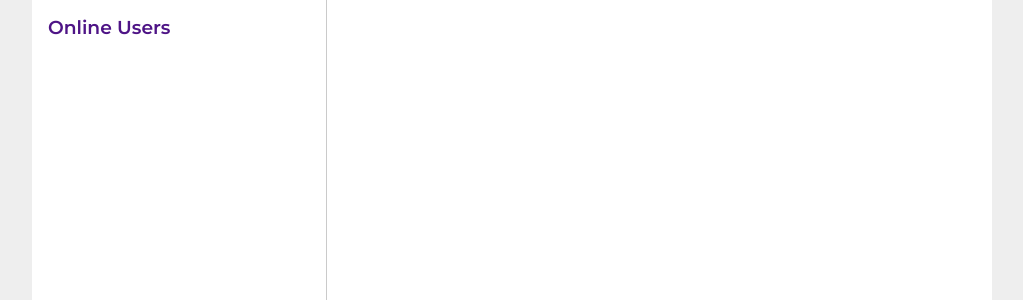
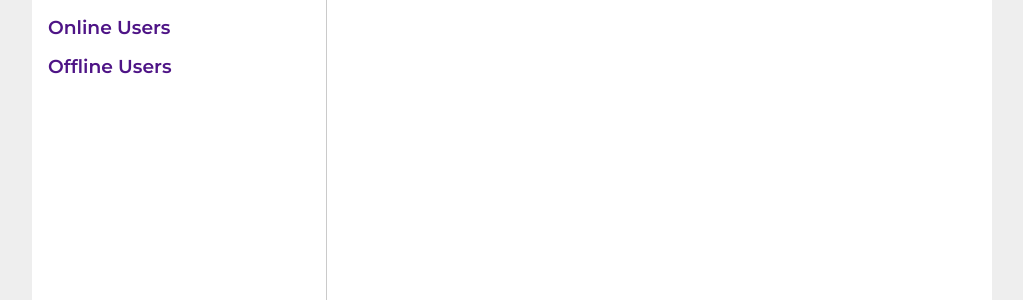
Before and after one commit to robwayne/privachat, a Flask app: page /chat/ in a window 1280 px wide. Shown: the part 115-415 px from the top of the page, without its empty margins (128-1151 px from the left). Run offline with Flask 2, Linux system fonts and the light colour scheme; the visitor is signed in with stand-in values (Sample User, id 1); data comes from the database, SQL or seed files in the repository; data that the repository does not hold is empty.

Commit message:
added fix to users being allowed to view private chats they werent in

```diff
--- a/blueprints/chats.py
+++ b/blueprints/chats.py
@@ -1,17 +1,18 @@
-from flask import Blueprint, g, redirect, render_template, request, url_for
+from flask import Blueprint, g, redirect, render_template, request, url_for, flash
 from werkzeug.exceptions import abort
 from datetime import datetime
+from time import sleep
 
 from blueprints.auth import loginRequired
 from db.sqlitedb import getDatabase
-from inspect import getmembers
 
 blueprint = Blueprint('chats', __name__, url_prefix='/chat')
 
-def getOnlineUsers(db):
-	query = 'SELECT * from users WHERE isOnline == 1 AND id <> ?'
-	onlineUsers = db.execute(query, (str(g.user['id']))).fetchall()
-	return onlineUsers
+def getUsersWithOnlineStatus(db, online=True):
+	query = 'SELECT * from users WHERE isOnline == ? AND id <> ?'
+	online = 1 if online else 0
+	users = db.execute(query, (online, str(g.user['id']))).fetchall()
+	return users
 
 def getMessages(db, forChatId=None):
 	query = ("SELECT distinct users.username, users.profile_img_url, "
@@ -51,17 +52,23 @@ def index():
 			return redirect(url_for('chats.index')) # we then redirect them back to the current index.html page so they can continue messging
 
 	messages = getMessages(database) # get a list of all the messages and show them
-	for message in messages:
-		print(message['username'])
-	onlineUsers = getOnlineUsers(database)
 
-	return render_template('index.html', messages=messages, onlineUsers=onlineUsers, title='Universal Chat') # the home page (index) template will display all the messages
+	onlineUsers = getUsersWithOnlineStatus(database)
+	offlineUsers = getUsersWithOnlineStatus(database, online=False)
+
+	return render_template('index.html', messages=messages, onlineUsers=onlineUsers, title='Universal Chat', offlineUsers=offlineUsers) # the home page (index) template will display all the messages
 
 @blueprint.route('/<author_id>/<receiver_id>', methods=['GET', 'POST'])
 @loginRequired  # require each user to be logged in before viewing the home page
 def privateChat(author_id, receiver_id):
+
+	# ensure the current user trying to access this route - is actually a member of the chat
+	if str(g.user['id']) not in [author_id, receiver_id]:
+		return redirect(url_for('chats.index')) # else if not - redirect them back to the Universal Chat
+
 	database = getDatabase()
-	onlineUsers = getOnlineUsers(database)
+	onlineUsers = getUsersWithOnlineStatus(database)
+	offlineUsers = getUsersWithOnlineStatus(database, online=False)
 	messages = []
 
 	# find the chat and its id that is specific to these users
@@ -97,4 +104,4 @@ def privateChat(author_id, receiver_id):
 			return redirect(request.url)
 
 	messages = getMessages(database, forChatId=chatId)
-	return render_template('index.html', messages=messages, onlineUsers=onlineUsers, title='Private Message')
+	return render_template('index.html', messages=messages, onlineUsers=onlineUsers, title='Private Message', offlineUsers=offlineUsers)
--- a/server/static/main.js
+++ b/server/static/main.js
@@ -14,14 +14,18 @@ $(document).ready(() => {
 
     setInterval(() => updateScroll(), 5000);
 
-    // whenever a user clicks another users name
-    // deconstruct the id of the div clicked and get the users' ids
-    // these ids are then used to contruct the link to the chat
-    $(".online-user").click((event) => {
+    const openPrivateChat = () => {
         const ids = event.target.id;
         const author_id = ids.split('-')[0];
         const receiver_id = ids.split('-')[1];
         const chatUrl = '/chat/'+author_id+'/'+receiver_id;
         location.href = chatUrl; // redirect to /chat/<author_id>/<receiver_id>
-    })
+    };
+
+    // whenever a user clicks another users name
+    // deconstruct the id of the div clicked and get the users' ids
+    // these ids are then used to contruct the link to the chat
+    $(".online-user").click((event) => openPrivateChat())
+
+    $(".offline-user").click((event) => openPrivateChat())
 });
--- a/server/static/styles.css
+++ b/server/static/styles.css
@@ -276,7 +276,7 @@ html {
     border-right: 1px solid rgb(202, 202, 202);
   }
 
-  .online-user {
+  .online-user, .offline-user {
     font-size: 13px;
     color: #000;
     font-weight: 600;
@@ -287,17 +287,17 @@ html {
     align-items: center;
   }
 
-  .online-user:hover {
+  .online-user:hover, .offline-user:hover {
     cursor: pointer;
     background-color: #4e1486;
     color: white;
   }
 
-  .online-user:hover > .onlineStatus {
+  .online-user:hover > .onlineStatus, .offline-user:hover > .offlineStatus {
     background-color: white;
   }
 
-  .onlineStatus {
+  .offlineStatus {
     max-width: 10px;
     width: 8px;
     height: 8px;
--- a/server/templates/index.html
+++ b/server/templates/index.html
@@ -11,7 +11,16 @@
         <h3>Online Users</h3>
         {% for user in onlineUsers %}
           <div class="online-user" id="{{g.user['id']}}-{{user['id']}}">
-            <span class="onlineStatus online"></span>
+            <span class="offlineStatus online"></span>
+            {{ user['username'] }}
+          </div>
+        {% endfor %}
+      </div>
+      <div class="offline-users">
+        <h3>Offline Users</h3>
+        {% for user in offlineUsers %}
+          <div class="offline-user" id="{{g.user['id']}}-{{user['id']}}">
+            <span class="offlineStatus"></span>
             {{ user['username'] }}
           </div>
         {% endfor %}
```
